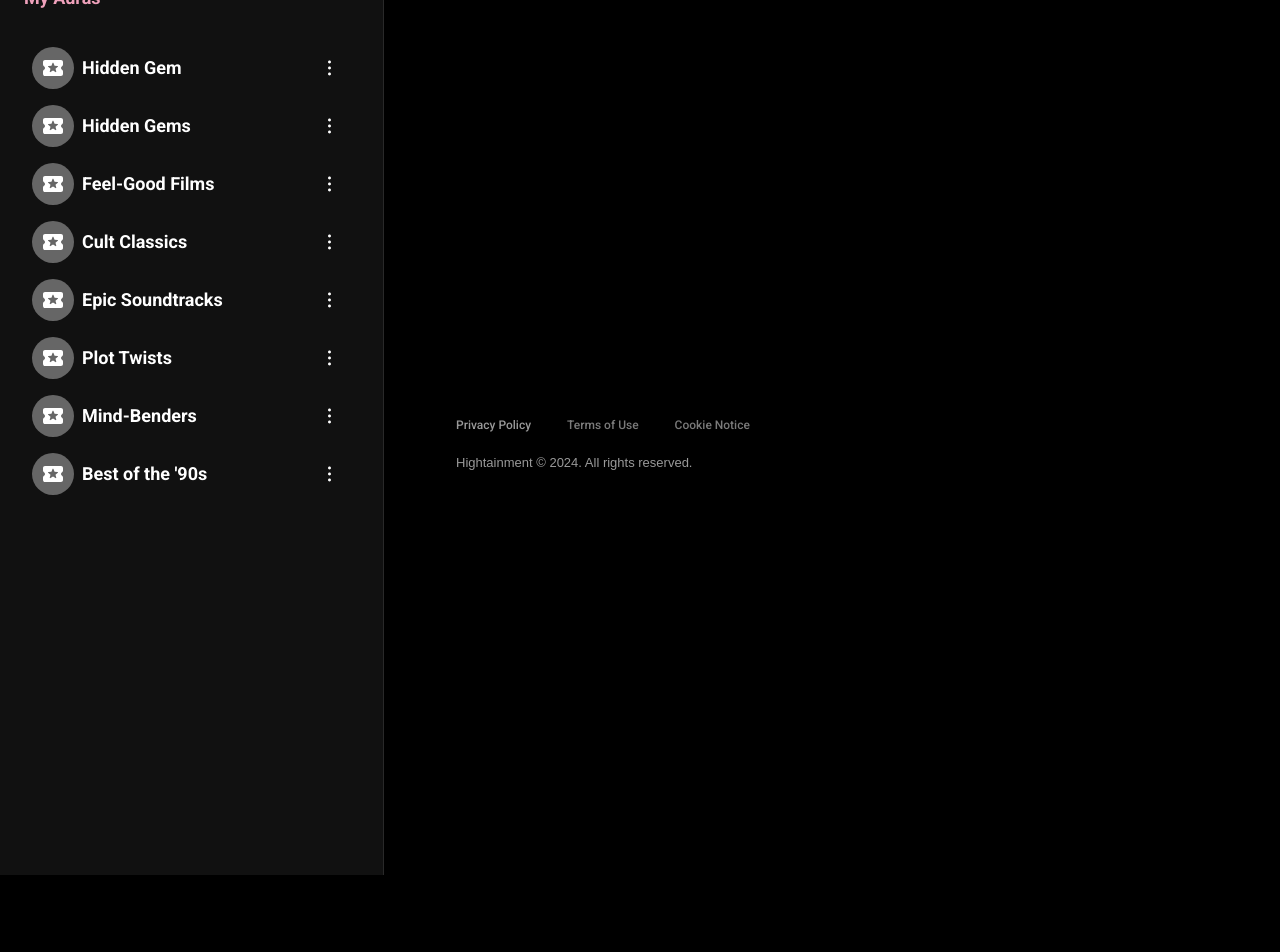
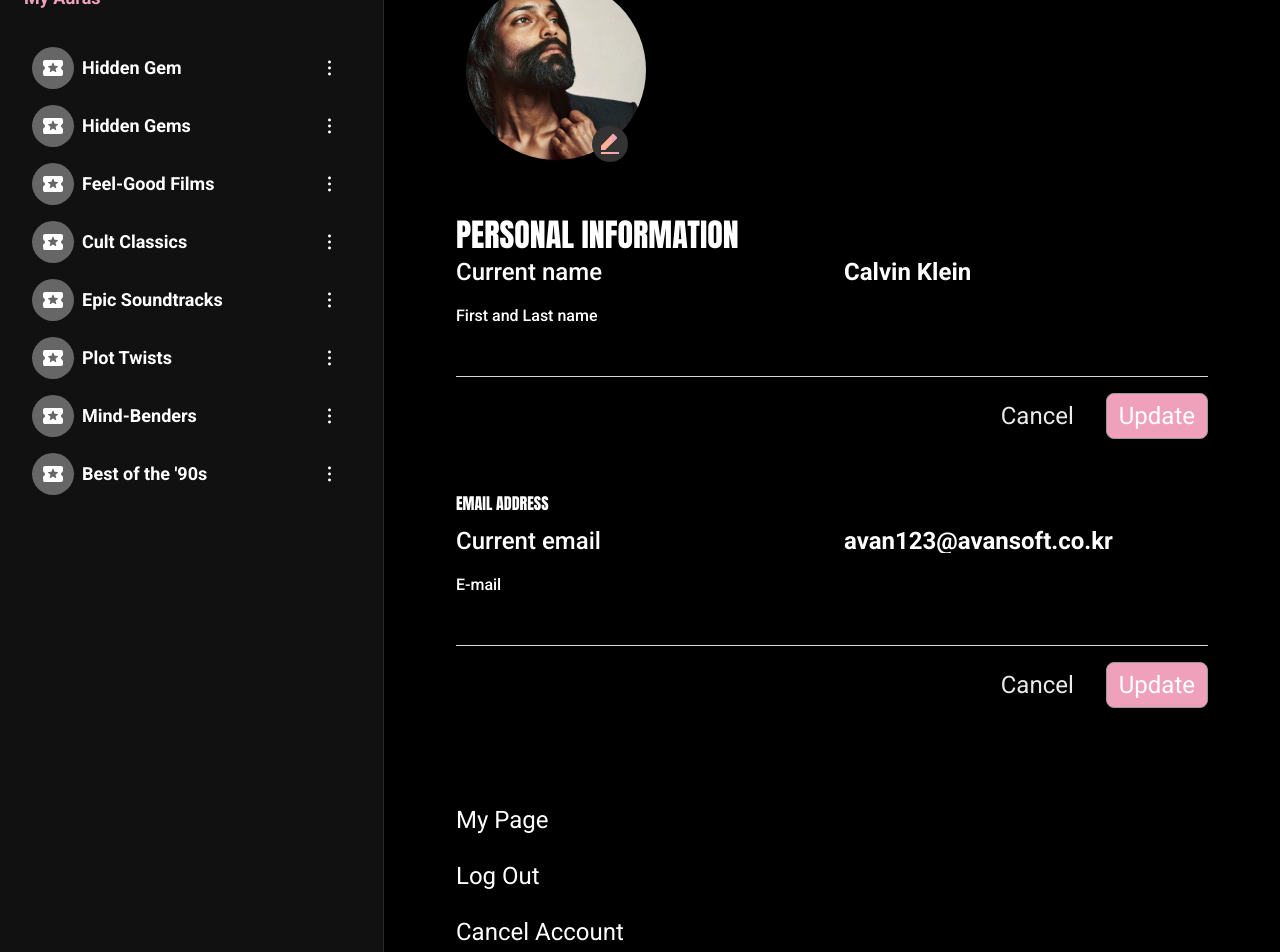
Before and after one commit to Nguyenhien4599/hightainment, a React (Create React App) app: page /profile/edit in a window 1280 px wide. Shown: the part 200-1152 px from the top of the page. Before the commit the page ends 1075 px from the top, so only its background shows below. Built offline with nearby package versions, Linux system fonts and the light colour scheme.

Commit message:
done edit profile page

```diff
--- a/src/pages/Profile/Edit.jsx
+++ b/src/pages/Profile/Edit.jsx
@@ -1,5 +1,113 @@
 import React from 'react';
+import { Link } from 'react-router-dom';
+
+import avatar from '@/assets/images/avatar.jpeg';
+import icon from '@/assets/images/c10.svg';
+import iconClose from '@/assets/images/iconModalBottomToTop.svg';
 
 export default function Edit() {
-    return <div className="text-red-500">Edit</div>;
+    const [isOpen, setIsOpen] = React.useState(false);
+
+    const handleToggleOpenModal = () => {
+        setIsOpen(!isOpen);
+    };
+    return (
+        <section className="sm-md:pe-6">
+            <header>
+                <div className="relative w-[200px] h-[200px] sm-md:w-[100%] sm-md:h-[100%] flex justify-center items-center">
+                    <img
+                        src={avatar}
+                        alt="avatar"
+                        className="w-[180px] h-[180px] sm-md:w-[80px] sm-md:h-[80px] rounded-full"
+                    />
+                    <span className="absolute top-[78%] left-[68%]  w-9 h-9 sm-md:w-6 sm-md:h-6 sm-md:top-[80%] sm-md:left-[54%] bg-[#333] rounded-full flex justify-center items-center cursor-pointer">
+                        <img src={icon} alt="icon" className="sm-md:w-4 sm-md:h-4" />
+                    </span>
+                </div>
+            </header>
+            <section className="mt-[55px]">
+                <h3 className="text-white text-[32px] sm-md:text-2xl sm-md:leading-none font-normal font-Anton mb-4">
+                    PERSONAL INFORMATION
+                </h3>
+                <div className="grid grid-cols-2 gap-x-6 mb-6 sm-md:gap-x-3 sm-md:grid-cols-[130px_1fr]">
+                    <span className="text-2xl sm-md:text-xl leading-none font-medium text-white">Current name</span>
+                    <span className="text-2xl sm-md:text-xl leading-none font-bold text-white">Calvin Klein</span>
+                </div>
+                <div>
+                    <label className="block text-base leading-none text-white font-medium">First and Last name</label>
+                    <input
+                        type="text"
+                        className="text-white w-full font-medium text-2xl leading-none pt-4 pb-2 bg-transparent outline-none border-b border-b-[#D9D9D9]"
+                    />
+                </div>
+                <div className="flex justify-end mt-4 gap-8">
+                    <button className="text-2xl sm-md:text-xl leading-none font-normal text-[#EAEAEA]">Cancel</button>
+                    <button className="bg-customColor-primary text-2xl sm-md:text-xl text-white px-3 py-[6px] text-center rounded-lg border border-[#999999]">
+                        Update
+                    </button>
+                </div>
+            </section>
+            <section className="mt-[55px]">
+                <h3 className="text-white text-[32px sm-md:text-2xl font-normal font-Anton mb-4">EMAIL ADDRESS</h3>
+                <div className="grid grid-cols-2 gap-x-6 mb-6 sm-md:gap-x-3 sm-md:grid-cols-[130px_1fr]">
+                    <span className="text-2xl sm-md:text-xl leading-none font-medium text-white">Current email</span>
+                    <span className="text-2xl sm-md:text-xl leading-none font-bold text-white show-ellipsis">
+                        avan123@avansoft.co.kr
+                    </span>
+                </div>
+                <div>
+                    <label className="block  text-base leading-none text-white font-medium">E-mail</label>
+                    <input
+                        type="text"
+                        className="text-white w-full font-medium text-2xl leading-none pt-4 pb-2 bg-transparent outline-none border-b border-b-[#D9D9D9]"
+                    />
+                </div>
+                <div className="flex justify-end mt-4 gap-8">
+                    <button className="text-2xl sm-md:text-xl leading-none font-normal text-[#EAEAEA]">Cancel</button>
+                    <button className="bg-customColor-primary text-2xl sm-md:text-xl text-white px-3 py-[6px] text-center rounded-lg border border-[#999999]">
+                        Update
+                    </button>
+                </div>
+            </section>
+            <nav className="mt-[100px]">
+                <Link to="/profile" className="block mb-8 text-white text-2xl sm-md:text-xl leading-none font-normal">
+                    My Page
+                </Link>
+                <Link to="/login" className="block mb-8 text-white text-2xl sm-md:text-xl leading-none font-normal">
+                    Log Out
+                </Link>
+                <span
+                    className="block text-white text-2xl sm-md:text-xl leading-none font-normal cursor-pointer"
+                    onClick={handleToggleOpenModal}
+                >
+                    Cancel Account
+                </span>
+            </nav>
+            {isOpen && (
+                <div className="absolute border border-customColor-primary p-6 bg-customColor-bgSideBar top-1/2 left-1/2 -translate-x-2/4 -translate-y-1/2 text-white rounded-[9px] w-[68%] sm-md:translate-x-0 sm-md:translate-y-0 sm-md:top-1/4 sm-md:w-[96%] sm-md:left-[2%] sm-md:p-5">
+                    <header className="mb-9 flex justify-between items-center">
+                        <h3 className="font-normal text-xl leading-none font-Anton">Cancel Account</h3>
+                        <img src={iconClose} alt="icon" className="cursor-pointer" onClick={handleToggleOpenModal} />
+                    </header>
+                    <p className="text-base font-semibold mb-9">
+                        Matters to be familiar with before withdrawal of membership
+                    </p>
+                    <p className="font-normal text-base leading-none">
+                        1. Even after you leave the membership, you may still receive service-related emails for a
+                        certain period of time.
+                    </p>
+                    <p className="font-normal text-base leading-none mb-9">
+                        2. After leaving, all membership information is deleted and cannot be recovered.
+                    </p>
+                    <p className="font-normal text-base leading-none">Thank you for using the right now.</p>
+                    <p className="font-normal text-base leading-none mb-9">
+                        I'll try to see customers again with better services.
+                    </p>
+                    <button className="w-[427px] h-[66px] bg-customColor-primary text-center font-normal text-[28px] rounded-lg outline-none font-Anton block mx-auto sm-md:w-full">
+                        Cancel Account
+                    </button>
+                </div>
+            )}
+        </section>
+    );
 }
```
Also changed, not shown: src/assets/images/c10.svg (added).
